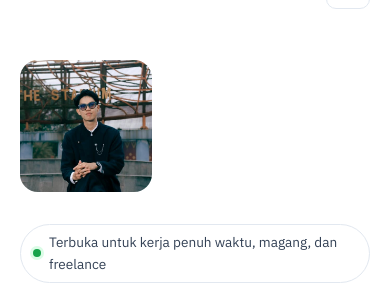
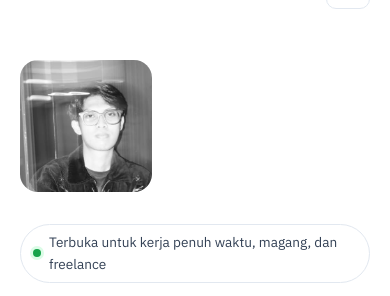
Before and after one commit to istu2174/istu2174.github.io, a plain HTML site: page index.html in a window 390 px wide. Shown: the part 45-341 px from the top of the page. Drawn offline with Linux system fonts and the light colour scheme; no server answers.

Commit message:
Ganti foto profil hero
Co-Authored-By: Claude Opus 5.5 <noreply@anthropic.com>

```diff
--- a/index.html
+++ b/index.html
@@ -72,7 +72,7 @@ h1 span{display:block;color:var(--muted);font-weight:500;font-size:.48em;letter-
 .facts b{display:block;font-size:1.7rem;font-weight:600;color:var(--ink);line-height:1.1;font-variant-numeric:tabular-nums}
 .facts span{font-size:.88rem;color:var(--muted)}
 .portrait{position:relative;justify-self:end;width:100%;max-width:400px}
-.portrait img{width:100%;height:auto;aspect-ratio:4/5;object-fit:cover;object-position:center 35%;border-radius:20px;background:var(--soft)}
+.portrait img{width:100%;height:auto;aspect-ratio:4/5;object-fit:cover;object-position:center 88%;border-radius:20px;background:var(--soft)}
 .portrait figcaption{position:absolute;left:16px;bottom:16px;display:flex;align-items:center;gap:8px;padding:8px 12px;border-radius:10px;background:rgba(255,255,255,.95);font-size:.85rem;color:var(--ink);box-shadow:0 6px 20px -8px rgba(15,23,42,.3)}
 .portrait figcaption svg{width:16px;height:16px;fill:none;stroke:var(--accent);stroke-width:1.8}
 .tools{display:flex;flex-wrap:wrap;align-items:center;gap:10px 18px;margin-top:28px}
@@ -174,7 +174,7 @@ h1 span{display:block;color:var(--muted);font-weight:500;font-size:.48em;letter-
   .hero .wrap{grid-template-columns:1fr}
   .portrait{order:-1;justify-self:start;max-width:132px}
   .portrait{overflow:hidden;border-radius:18px}
-  .portrait img{aspect-ratio:1;border-radius:0;transform:scale(1.7);transform-origin:50% 58%}
+  .portrait img{aspect-ratio:1;border-radius:0;object-position:50% 42%;transform:scale(1.9) translateX(-23%);transform-origin:50% 40%}
   .portrait figcaption{display:none}
   h1{margin-top:18px}
   .row{grid-template-columns:1fr;gap:6px}
@@ -256,7 +256,7 @@ h1 span{display:block;color:var(--muted);font-weight:500;font-size:.48em;letter-
       </div>
     </div>
     <figure class="portrait reveal" style="--d:.12s">
-      <img src="img/foto.jpg" alt="Foto Istu Amlu Baihaqqi" width="400" height="500">
+      <img src="img/foto2.jpg" alt="Foto Istu Amlu Baihaqqi" width="400" height="500">
       <figcaption><svg><use href="#i-pin"/></svg>Palembang, Indonesia</figcaption>
     </figure>
   </div>
```
Also changed, not shown: img/foto2.jpg (added).
